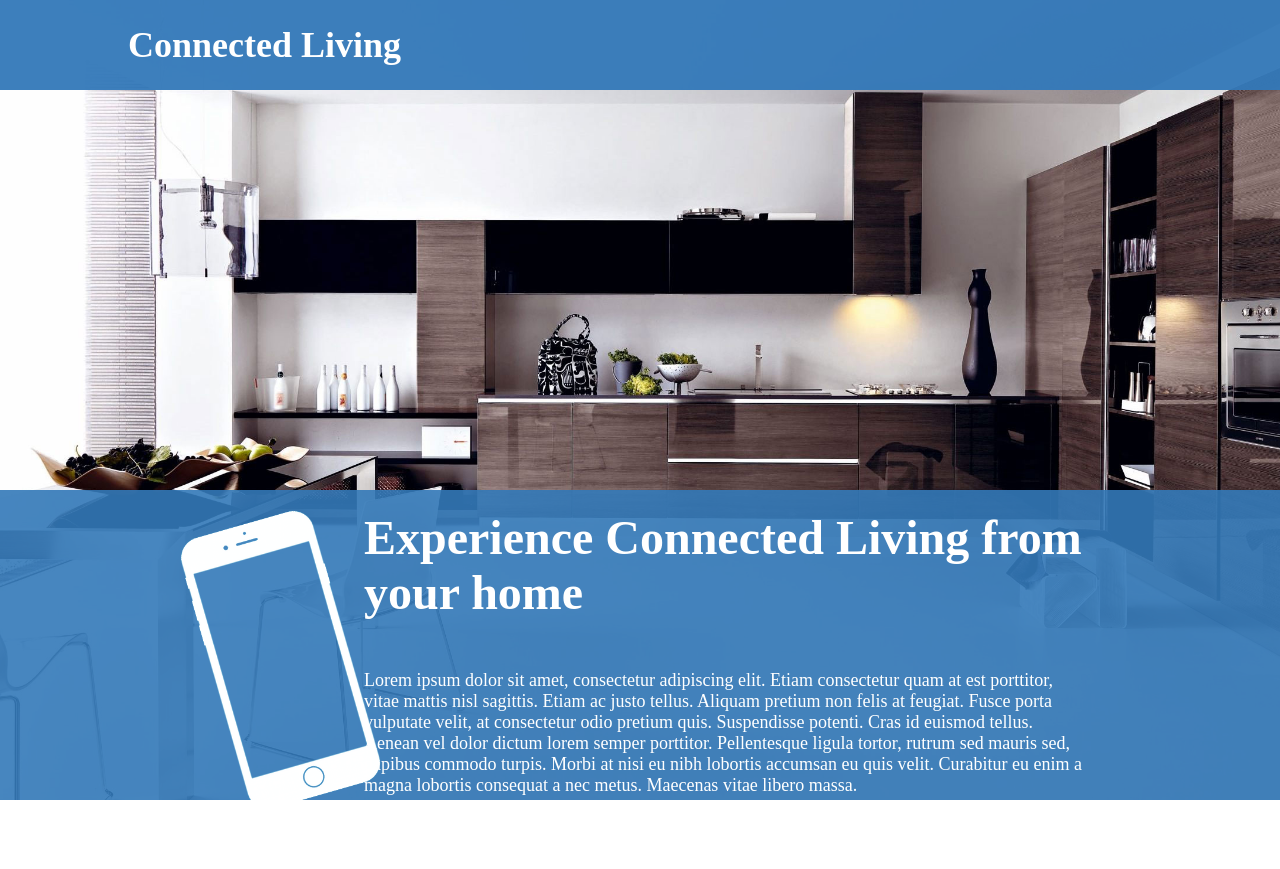
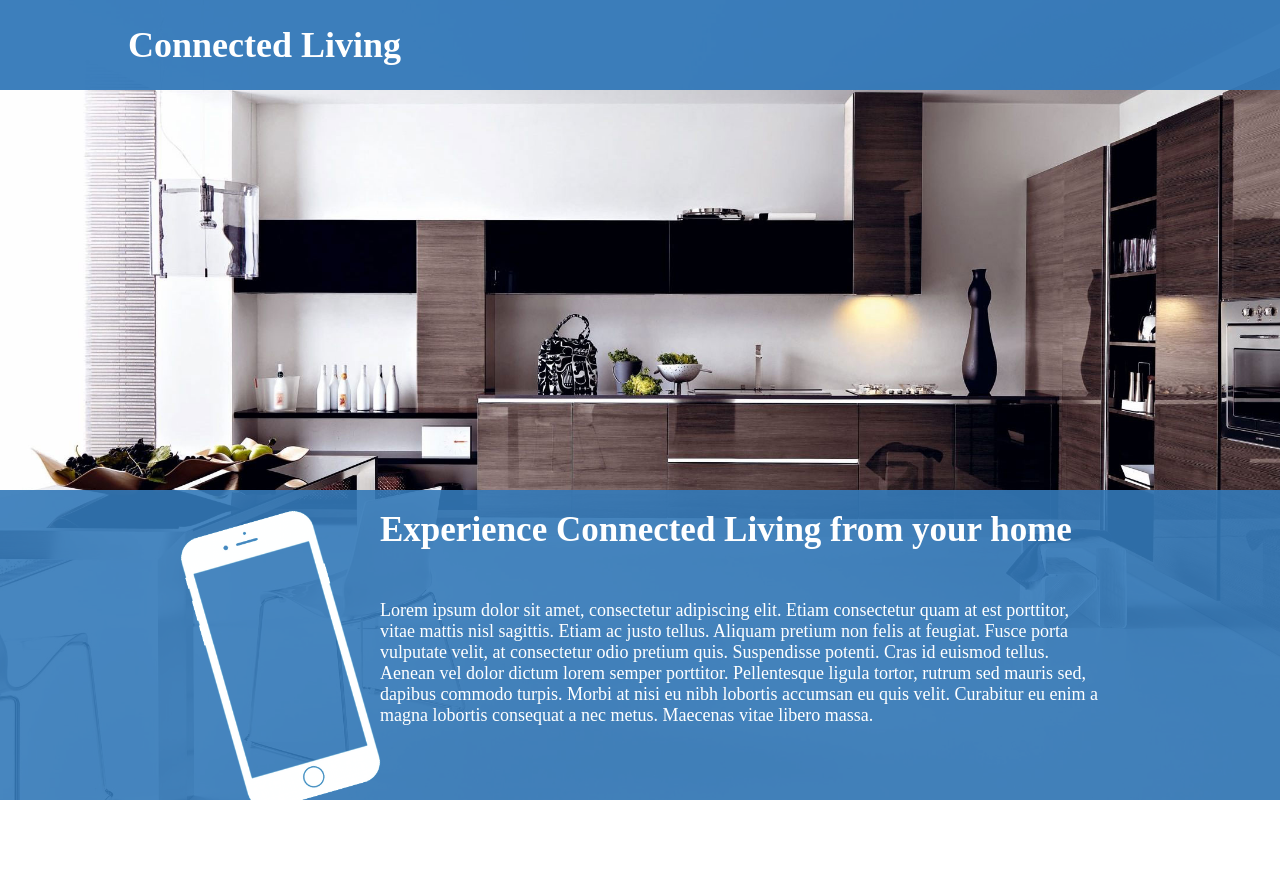
Before and after one commit to Inhakki/demo, a plain HTML site: page public/index.html in a window 1280 px wide. Shown: the top 869 px of the page. Drawn offline with nearby package versions, Linux system fonts and the light colour scheme; a script that the page names is missing.

Commit message:
fixes for laptop sizing

```diff
--- a/public/assets/css/style.css
+++ b/public/assets/css/style.css
@@ -64,13 +64,13 @@ img {
   }
 
   .hero-copy--right {
-    float: left;
+    float: right;
     padding: 20px;
     width: 75%;
   }
 
   .hero-copy--right h2 {
-    font-size: 48px;
+    font-size: 35px;
     margin: 0;
   }
 
```
